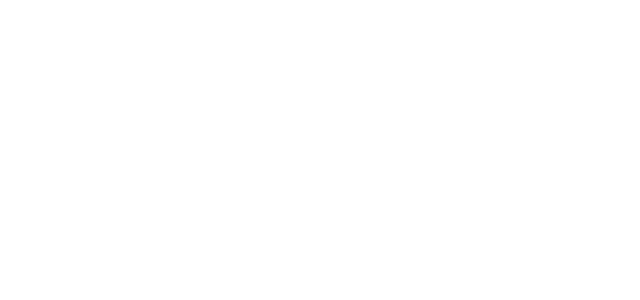
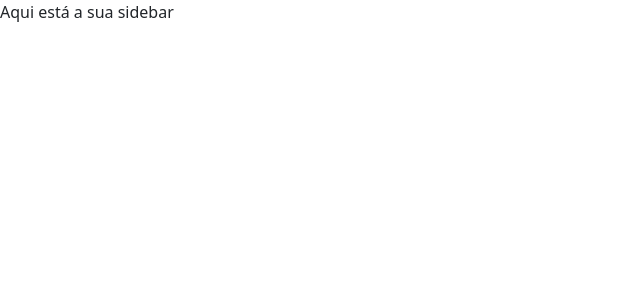
Before and after one commit to fekete1/Tracking-Trade-Project, a Next.js app: page /dashboard in a window 1280 px wide. Shown: the top 300 px of the page, without its empty margins (0-640 px from the left). Built offline with nearby package versions, Linux system fonts and the light colour scheme.

Commit message:
Correção no componente sidebar

```diff
--- a/src/components/SideMenu.tsx
+++ b/src/components/SideMenu.tsx
@@ -0,0 +1,5 @@
+import {} from 'react-bootstrap'
+
+export function SideMenu() {
+    return <p>Aqui está a sua sidebar</p>
+}
--- a/src/pages/dashboard.tsx
+++ b/src/pages/dashboard.tsx
@@ -1,5 +1,6 @@
 import type { NextPage } from 'next'
 import Head from 'next/head'
+import { SideMenu } from '../components/SideMenu'
 
 const Dashboard: NextPage = () => {
     return (
@@ -8,10 +9,7 @@
                 <title>Dashboard</title>
             </Head>
 
-            <div>
-                <aside></aside>
-                <main></main>
-            </div>
+            <SideMenu />
         </div>
     )
 }
```
